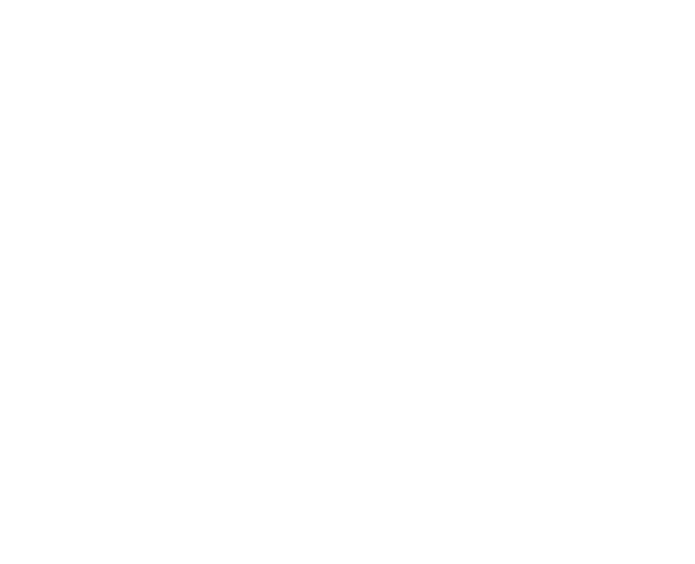
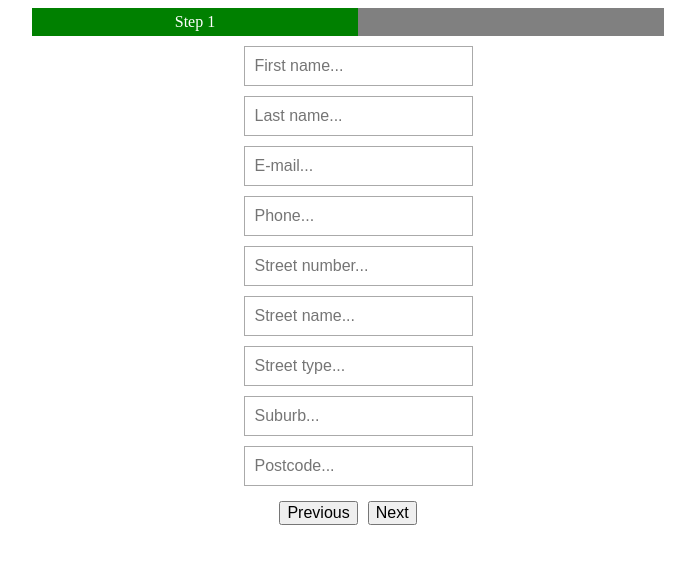
Before and after one commit to yaoliu928/form-wizard, a website: page index.html in a window 1280 px wide. Shown: the whole page, without its empty margins (292-987 px from the left). Drawn offline with Linux system fonts and the light colour scheme.

Commit message:
setup two forms

```diff
--- a/index.html
+++ b/index.html
@@ -1,15 +1,38 @@
 <!DOCTYPE html>
 <html lang="en">
+
 <head>
   <meta charset="UTF-8">
   <meta name="viewport" content="width=device-width, initial-scale=1.0">
   <meta http-equiv="X-UA-Compatible" content="ie=edge">
-  <title>Document</title>
+  <title>Compare the Market</title>
   <link rel="stylesheet" href="./style.css">
   <script src="./script.js" defer></script>
 </head>
+
 <body>
+  <div class="bar">
+    <div class="bar--finished">Step 1</div>
+  </div>
+  <div class="form">
+    <input placeholder="First name..." oninput="this.className = ''">
+    <input placeholder="Last name..." oninput="this.className = ''">
+    <input placeholder="E-mail..." oninput="this.className = ''">
+    <input placeholder="Phone..." oninput="this.className = ''">
+  </div>
+  <div class="form">
+    <input placeholder="Street number..." oninput="this.className = ''">
+    <input placeholder="Street name..." oninput="this.className = ''">
+    <input placeholder="Street type..." oninput="this.className = ''">
+    <input placeholder="Suburb..." oninput="this.className = ''">
+    <input placeholder="Postcode..." oninput="this.className = ''">
+  </div>
 
+    <div class="btn-wrapper">
+      <button type="button" class="btn--prev" onclick="nextPrev(-1)">Previous</button>
+      <button type="button" class="btn--next" onclick="nextPrev(1)">Next</button>
+    </div>
 
 </body>
+
 </html>
--- a/script.js
+++ b/script.js
@@ -0,0 +1,15 @@
+let currentForm = 0;
+showTab(currentForm);
+
+const showForm = (num) => {
+  const x = document.getElementsByClassName('form');
+  x[num].style.display = 'block';
+  if (num) {
+    document.getElementByClassName("btn--prev").style.display = "inline";
+    document.getElementByClassName("btn--next").innerHTML = "Submit";
+  } else {
+    document.getElementByClassName("btn--prev").style.display = "none";
+    document.getElementByClassName("btn--next").innerHTML = "Next";
+  }
+  fixStepIndicator(n)
+}
--- a/style.css
+++ b/style.css
@@ -0,0 +1,34 @@
+.bar {
+  width: 50%;
+  margin: 0 auto;
+  background-color: grey;
+}
+.bar--finished {
+  width: 50%;
+  padding: 5px;
+  background-color: green;
+  color: white;
+  text-align: center;
+}
+.form {
+  margin: 10px;
+  width: 100%;
+}
+input {
+  display: block;
+  padding: 10px;
+  margin: 10px auto;
+  font-size: 16px;
+  border: 1px solid #aaaaaa;
+}
+/* .tab {
+  display: none;
+} */
+.btn-wrapper {
+  display: flex;
+  justify-content: center;
+}
+.btn-wrapper button {
+  margin: 5px;
+  font-size: 16px;
+}
```
